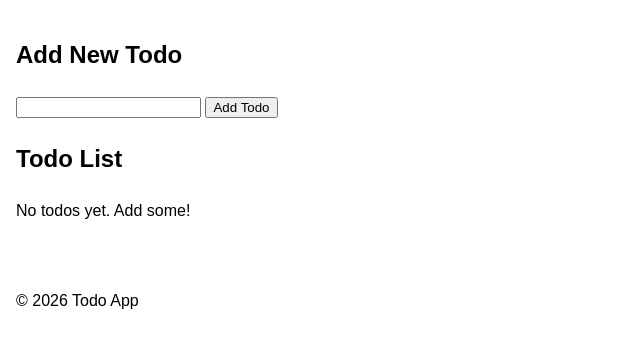
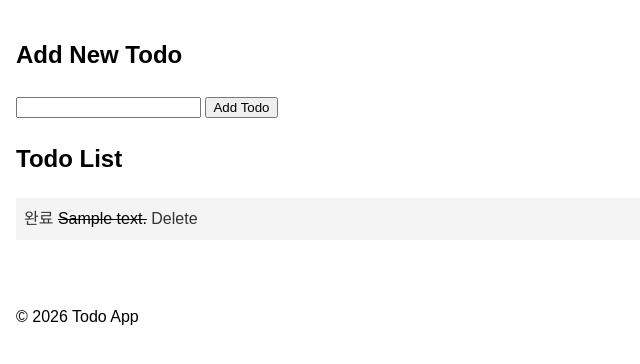
Before and after one commit to an-dev03/flask-practice1, a Flask app: page / in a window 1280 px wide. Shown: the part 126-490 px from the top of the page, without its empty margins (0-640 px from the left). Run offline with Flask 3, Linux system fonts and the light colour scheme; tables that the repository leaves empty hold one stand-in row (values such as "Sample post").

Commit message:
in-memory 형식에서 DB로 변경

```diff
--- a/todo_app/app.py
+++ b/todo_app/app.py
@@ -1,23 +1,46 @@
 from flask import Flask, render_template, request, redirect, url_for
+from flask_sqlalchemy import SQLAlchemy
 
 app = Flask(__name__)
 
-# 간단한 in-memory 데이터 저장소
-todos = []
+# 데이터베이스 위치
+app.config['SQLALCHEMY_DATABASE_URI'] = 'sqlite:///todo.db'
+db = SQLAlchemy(app)
+
+class Todo(db.Model):
+    id = db.Column(db.Integer, primary_key=True)
+    text = db.Column(db.String(100), nullable=False)
+    done = db.Column(db.Boolean, default=False)
+
+    def __repr__(self):
+        return f"<Todo {self.id} {self.text}>"
 
 @app.route('/', methods=['GET', 'POST'])
 def index():
     if request.method == 'POST':
-        todo = request.form['todo']
-        todos.append(todo)
+        db.session.add(Todo(text=request.form['todo']))
+        db.session.commit()
         return redirect(url_for('index'))
+
+    todos = Todo.query.all()
     return render_template('index.html', todos=todos)
 
-@app.route('/delete/<int:index>')
-def delete(index):
-    if 0 <= index < len(todos):
-        del todos[index]
+@app.route('/toggle/<int:id>')
+def toggle(id):
+    todo = db.get_or_404(Todo, id)
+    todo.done = not todo.done
+    db.session.commit()
     return redirect(url_for('index'))
+
+@app.route('/delete/<int:id>')
+def delete(id):
+    todo = db.get_or_404(Todo, id)
+    db.session.delete(todo)
+    db.session.commit()
+    return redirect(url_for('index'))
+
+with app.app_context():
+    db.create_all()
 
 if __name__ == '__main__':
     app.run(debug=True)
--- a/todo_app/static/style.css
+++ b/todo_app/static/style.css
@@ -15,3 +15,4 @@ li {
 }
 a       { color: #333; text-decoration: none; }
 a:hover { text-decoration: underline; }
+.done   { text-decoration: line-through; }
--- a/todo_app/templates/index.html
+++ b/todo_app/templates/index.html
@@ -14,8 +14,13 @@
 <ul>
     {% for todo in todos %}
     <li>
-        {{ todo }}
-        <a href="{{ url_for('delete', index=loop.index0) }}">Delete</a>
+        <a href="{{ url_for('toggle', id=todo.id) }}">완료</a>
+        {% if todo.done %}
+            <span class="done">{{ todo.text }}</span>
+        {% else %}
+            {{ todo.text }}
+        {% endif %}
+        <a href="{{ url_for('delete', id=todo.id) }}">Delete</a>
     </li>
     {% endfor %}
 </ul>
```
Also changed, not shown: 1 other file.
